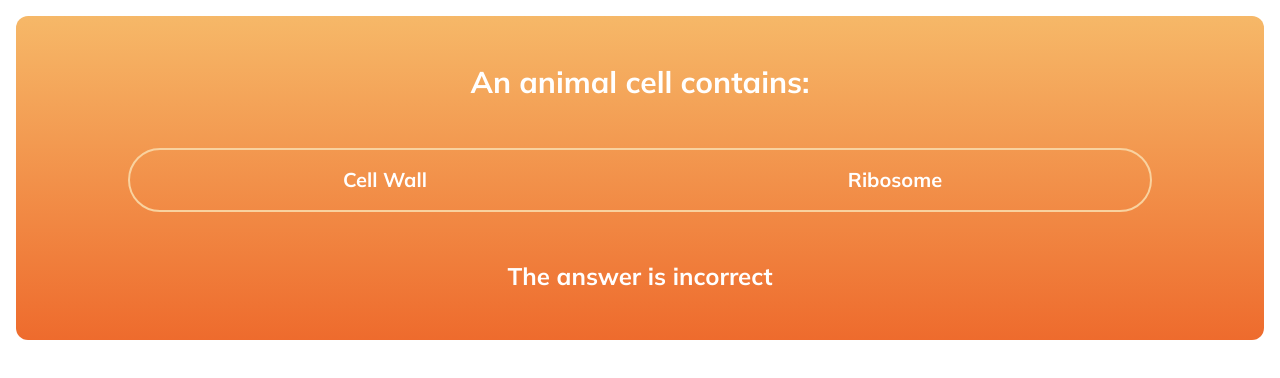
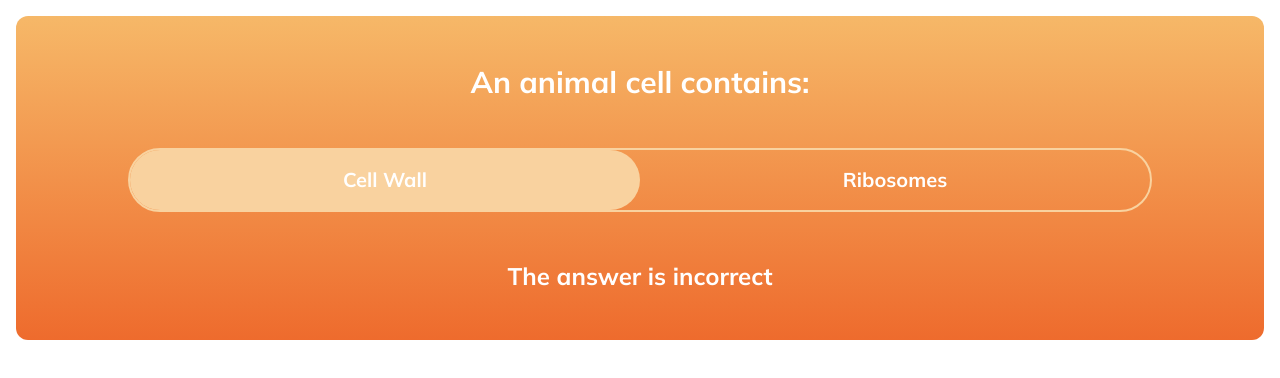
Before and after one commit to mattwsheps/seneca-learning-fe-task, a React (Vite) app: page / in a window 1280 px wide. Shown: the top 378 px of the page. Built offline with nearby package versions, Linux system fonts and the light colour scheme.

Commit message:
Implementation of framer motion

```diff
--- a/package.json
+++ b/package.json
@@ -10,6 +10,7 @@
     "preview": "vite preview"
   },
   "dependencies": {
+    "framer-motion": "^11.5.6",
     "react": "^18.3.1",
     "react-dom": "^18.3.1"
   },
--- a/src/components/AnswerToggle.tsx
+++ b/src/components/AnswerToggle.tsx
@@ -1,11 +1,35 @@
+import { useState } from "react";
 import AnswerToggleButton from "./AnswerToggleButton";
+import { motion } from "framer-motion";
 
-const AnswerToggle = () => {
+interface AnswerToggleProps {
+  option1: string;
+  option2: string;
+  onToggle?: (selectedOption: string) => void;
+}
+
+const AnswerToggle = ({ option1, option2, onToggle }: AnswerToggleProps) => {
+  const [selectedOption, setSelectedOption] = useState<string>(option1);
+
+  const handleToggle = (option: string) => {
+    setSelectedOption(option);
+    if (onToggle) {
+      onToggle(option);
+    }
+  };
+
   return (
     <>
-      <div className="flex w-full max-w-screen-lg items-center justify-between border-2 border-buttonBorder rounded-full">
-        <AnswerToggleButton optionText="Cell Wall" />
-        <AnswerToggleButton optionText="Ribosome" />
+      <div className="relative flex w-full max-w-screen-lg items-center justify-between border-2 border-buttonBorder rounded-full">
+        <motion.div
+          className="absolute h-full w-[calc(50%)] bg-buttonBorder rounded-full"
+          animate={{
+            x: selectedOption === option1 ? "0px" : "calc(100%)",
+          }}
+          transition={{ type: "spring", stiffness: 300, damping: 30 }}
+        />
+        <AnswerToggleButton optionText={option1} handleToggle={handleToggle} />
+        <AnswerToggleButton optionText={option2} handleToggle={handleToggle} />
       </div>
     </>
   );
--- a/src/components/AnswerToggleButton.tsx
+++ b/src/components/AnswerToggleButton.tsx
@@ -1,7 +1,18 @@
-const AnswerToggleButton = ({ optionText }: { optionText: string }) => {
+interface AnswerToggleButtonProps {
+  optionText: string;
+  handleToggle: (option: string) => void;
+}
+
+const AnswerToggleButton = ({
+  optionText,
+  handleToggle,
+}: AnswerToggleButtonProps) => {
   return (
     <>
-      <button className="w-1/2 font-bold text-xl rounded-full p-4 hover:opacity-75">
+      <button
+        className="relative z-10 w-1/2 font-bold text-xl rounded-full p-4 hover:opacity-75"
+        onClick={() => handleToggle(optionText)}
+      >
         {optionText}
       </button>
     </>
--- a/src/components/Question.tsx
+++ b/src/components/Question.tsx
@@ -5,7 +5,7 @@ const Question = () => {
     <div className="bg-gradient-to-b from-incorrectStart to-incorrectEnd m-4 p-12 rounded-xl">
       <div className="flex flex-col items-center justify-center gap-12">
         <h1 className="font-bold text-3xl">An animal cell contains:</h1>
-        <AnswerToggle />
+        <AnswerToggle option1="Cell Wall" option2="Ribosomes"/>
         <div className="font-bold text-2xl">The answer is incorrect</div>
       </div>
     </div>
```
Also changed, not shown: 1 other file (tests, documents, lock files or other folders).
